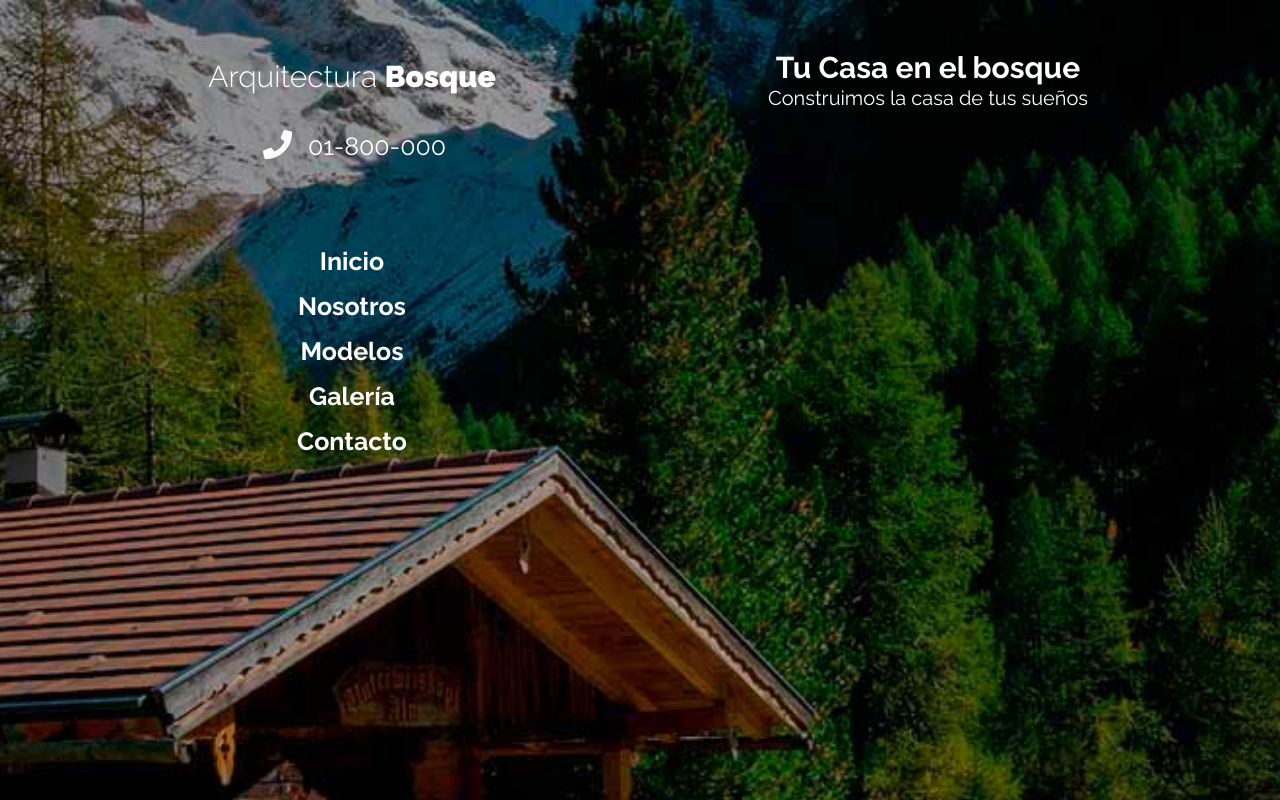
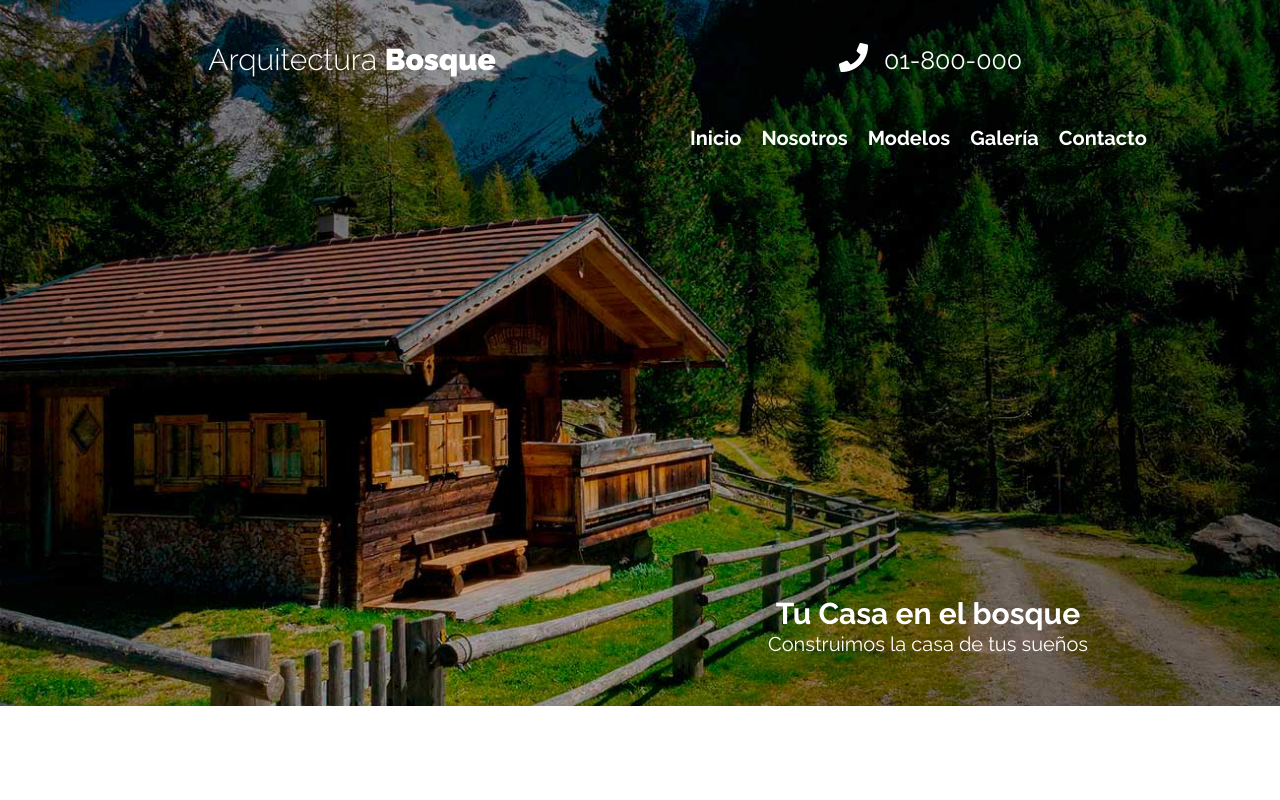
Before and after one commit to carloselio19971/proyecto-tienda-audifonos, a plain HTML site: page index.html in a window 1280 px wide. Shown: the top 800 px of the page. Drawn offline with Linux system fonts and the light colour scheme.

Commit message:
Finalizacion header

```diff
--- a/css/styles.css
+++ b/css/styles.css
@@ -61,6 +61,14 @@ a {
     padding-top: 5rem;
 
 }
+
+@media (min-width: 768px) {
+    .header{
+        min-height: 60rem;
+    }
+}
+
+
 .nombre-sitio {
     font-weight:300;
     text-align: center;
@@ -124,7 +132,53 @@ a {
 @media (min-width: 768px) {
     .contenedor-header{
         display: grid;
-        grid-template: repeat(3, 1fr) / repeat(2, 1fr);
+                        /*3 filas*/     /*2 columnas*/
+        grid-template: 2rem 1fr 50rem / repeat(2, 1fr);
+        grid-template-areas: "logo telefono"
+                   ". navegacion"
+                   ".  slogan"
+    }
+    .logo{
+        grid-area: logo;
+        align-self: center;
+    }
+    .telefono{
+        grid-area: telefono;
+        align-self: center;
+    }
+    .navegacion{
+        grid-area: navegacion;
+    }
+    .slogan{
+        grid-area: slogan;
+        align-self: end;
+        justify-self: center;
+    }
+
+    .lista-navegacion{
+        flex-direction:row;
+        gap:2rem;
+
+    }
+
+    .nombre-sitio{
+        font-size:3rem;
+        line-height: 1.2;
+    }
+
+    .navegacion ul li{
+        font-size: 2rem;
     }
 
 }
+@media (min-width: 1440px) {
+    .navegacion ul li{
+        font-size:2.5rem;
+    }
+
+    .slogan{
+        grid-area: slogan;
+        align-self: end;
+        justify-self: right;
+    }
+}
--- a/index.html
+++ b/index.html
@@ -8,12 +8,13 @@
 <body>
     <header class="header">
         <div class="contenedor contenedor-header">
-            <div class="barra">
             <div class="logo">
                 <h1 class="nombre-sitio">Arquitectura <span>Bosque</span></h1>
             </div>
-                <div class="contacto">
-                    <a class="telefono" href="tel:01-800-000-000">01-800-000</a>
+            <div class="telefono">
+                <a href="tel:01-800-000-000">01-800-000</a>
+            </div>
+
             <nav class="navegacion" role="navigation">
                 <ul class="lista-navegacion">
                     <li><a class="link" href="#">Inicio</a></li>
@@ -23,8 +24,6 @@
                     <li><a class="link" href="#">Contacto</a></li>
                 </ul>
             </nav>
-                </div>
-            </div>
             <div class="slogan">
                 <h2>Tu Casa en el bosque</h2>
                 <p>Construimos la casa de tus sueños</p>
```
Lines whose indentation alone changed are shown as unchanged.
